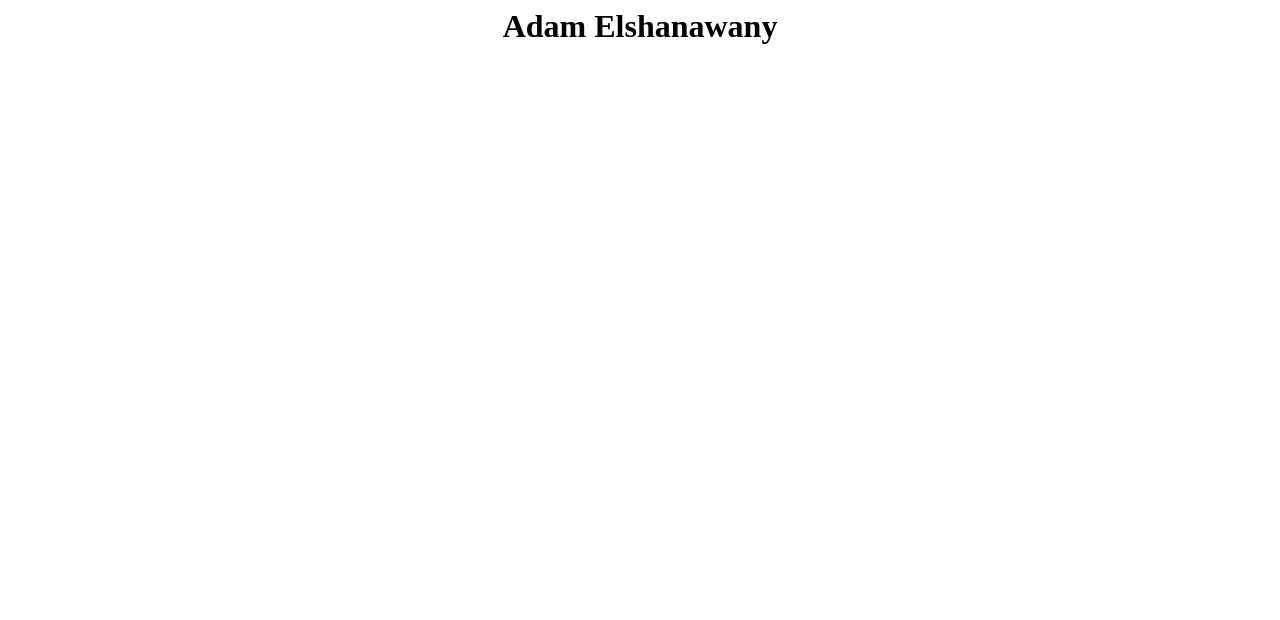
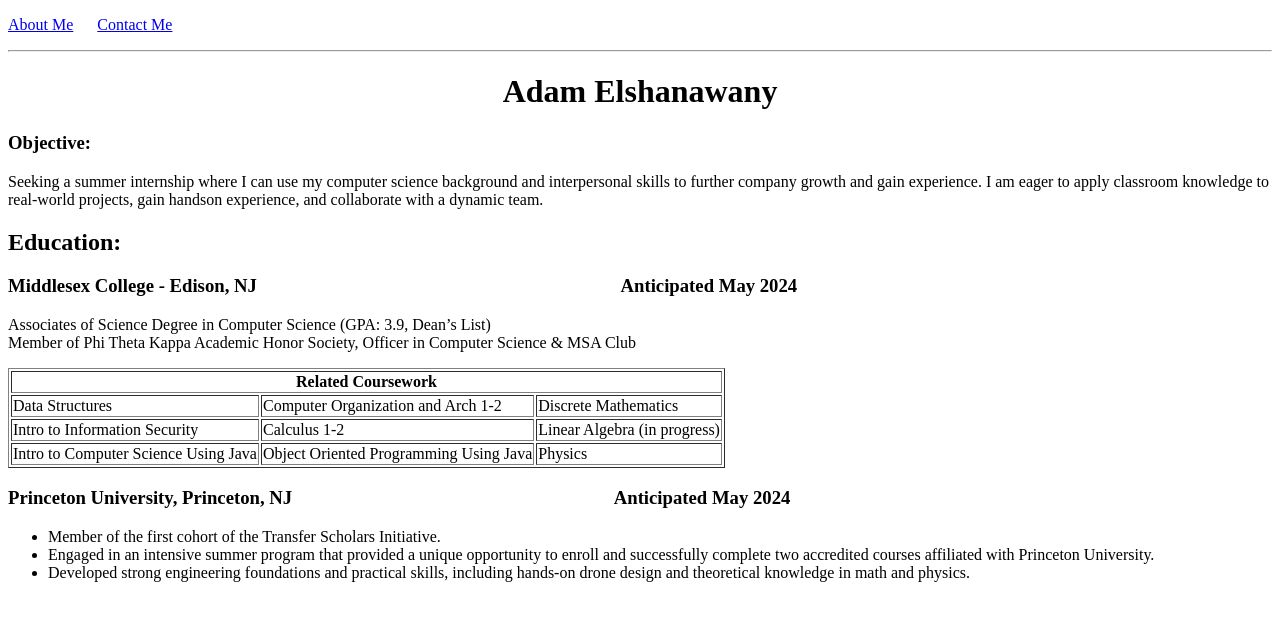
Before and after one commit to adam-shen/my-website, a plain HTML site: page public/resume.html in a window 1280 px wide. Drawn offline with Linux system fonts and the light colour scheme.

Commit message:
new file:   public/hobbies.html 	modified:   public/resume.html

```diff
--- a/public/resume.html
+++ b/public/resume.html
@@ -1 +1,73 @@
-<h1 style="text-align: center;">Adam Elshanawany</h1>
+<!DOCTYPE html>
+<html lang="en">
+    <head>
+        <meta charset="UTF-8">
+        <title>Adam's Resume</title>
+    </head>
+
+    <body>
+        <p>
+            <a href = "public/hobbies.html">About Me</a>
+            &nbsp;&nbsp;&nbsp;&nbsp; <! This is a non-breaking space. It will make sure that the text is not broken up. >
+            <a href= "./public/contact.html">Contact Me</a>
+        <hr />
+
+        </p>
+
+
+        <h1 style="text-align: center;">Adam Elshanawany</h1>
+
+        <h3>Objective:</h3>
+        <p> Seeking a summer internship where I can use my computer science background and interpersonal skills to
+        further company growth and gain experience. I am eager to apply classroom knowledge to real-world projects, gain handson experience, and collaborate with a dynamic team.</p>
+
+        <h2>Education:</h2>
+        <h3>Middlesex College - Edison, NJ &nbsp;&nbsp;&nbsp;&nbsp;&nbsp;&nbsp;&nbsp;&nbsp;&nbsp;&nbsp;&nbsp;&nbsp;&nbsp;&nbsp;&nbsp;&nbsp;&nbsp;&nbsp;&nbsp;&nbsp;&nbsp;&nbsp;&nbsp;&nbsp;&nbsp;&nbsp;&nbsp;&nbsp;&nbsp;&nbsp;&nbsp;&nbsp;&nbsp;&nbsp;&nbsp;&nbsp;&nbsp;&nbsp;&nbsp;&nbsp;&nbsp;&nbsp;&nbsp;&nbsp;&nbsp;&nbsp;&nbsp;&nbsp;&nbsp;&nbsp;&nbsp;&nbsp;&nbsp;&nbsp;&nbsp;&nbsp;&nbsp;&nbsp;&nbsp;&nbsp;&nbsp;&nbsp;&nbsp;&nbsp;&nbsp;&nbsp;&nbsp;&nbsp;&nbsp;&nbsp;&nbsp;&nbsp;&nbsp;&nbsp;&nbsp;&nbsp;  Anticipated May 2024</h3>
+        <p>
+        Associates of Science Degree in Computer Science (GPA: 3.9, Dean’s List) <br />
+        Member of Phi Theta Kappa Academic Honor Society, Officer in Computer Science & MSA Club
+        </p>
+
+        <table border="1">
+            <thead>
+              <tr>
+                <th colspan="3" rowspan = "3">Related Coursework</th>
+              </tr>
+            </thead>
+            <tbody>
+              <tr>
+                <td>Data Structures</td>
+                <td> Computer Organization and Arch 1-2</td>
+                <td> Discrete Mathematics</td>
+              </tr>
+              <tr>
+                <td>Intro to Information Security</td>
+                <td>Calculus 1-2</td>
+                <td>Linear Algebra (in progress)</td>
+              </tr>
+              <tr>
+                <td>Intro to Computer Science Using Java</td>
+                <td>Object Oriented Programming Using Java</td>
+                <td>Physics</td>
+              </tr>
+            </tbody>
+          </table>
+
+          <h3>Princeton University, Princeton, NJ  &nbsp;&nbsp;&nbsp;&nbsp;&nbsp;&nbsp;&nbsp;&nbsp;&nbsp;&nbsp;&nbsp;&nbsp;&nbsp;&nbsp;&nbsp;&nbsp;&nbsp;&nbsp;&nbsp;&nbsp;&nbsp;&nbsp;&nbsp;&nbsp;&nbsp;&nbsp;&nbsp;&nbsp;&nbsp;&nbsp;&nbsp;&nbsp;&nbsp;&nbsp;&nbsp;&nbsp;&nbsp;&nbsp;&nbsp;&nbsp;&nbsp;&nbsp;&nbsp;&nbsp;&nbsp;&nbsp;&nbsp;&nbsp;&nbsp;&nbsp;&nbsp;&nbsp;&nbsp;&nbsp;&nbsp;&nbsp;&nbsp;&nbsp;&nbsp;&nbsp;&nbsp;&nbsp;&nbsp;&nbsp;&nbsp;&nbsp;&nbsp;  Anticipated May 2024</h3>
+
+          <ul>
+            <li>Member of the first cohort of the Transfer Scholars Initiative.
+            </li>
+            <li>Engaged in an intensive summer program that provided a unique opportunity to enroll and successfully complete
+                two accredited courses affiliated with Princeton University.</li>
+            <li>Developed strong engineering foundations and practical skills, including hands-on drone design and theoretical
+                knowledge in math and physics.
+                </li>
+
+
+          </ul>
+
+
+
+    </body>
+</html>
```
Also changed, not shown: public/hobbies.html (added).
